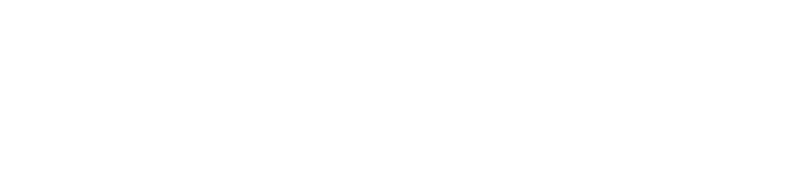
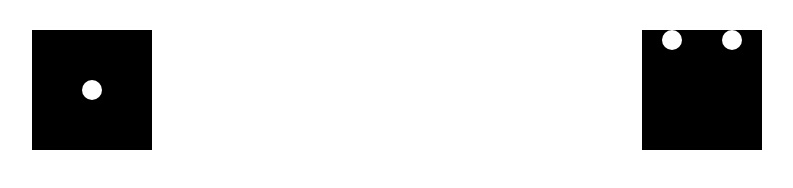
Before and after one commit to SrCodigo/HTML, a plain HTML site: page index.html in a window 1280 px wide. Shown: the whole page, without its empty margins (243-1036 px from the left). Drawn offline with Linux system fonts and the light colour scheme.

Commit message:
Se atermino el dado 1 parte de el 2 con flexbox

```diff
--- a/css/styles.css
+++ b/css/styles.css
@@ -3,3 +3,43 @@
     padding: 0;
     box-sizing: border-box;
 }
+
+.flex-main{
+    display: flex;
+    flex-wrap: wrap;
+    margin: 30px;
+    justify-content: space-around ;
+}
+
+.flex-container{
+    display: flex;
+    justify-content: center;
+    align-items: center;
+    width: 120px;
+    height: 120px;
+    background-color: black;
+}
+
+.flex-cara1{
+    border-radius: 50%;
+    background-color: white;
+    width: 20px;
+    height: 20px;
+}
+
+.flex-container2{
+    display: flex;
+    justify-content: space-around;
+    width: 120px;
+    height: 120px;
+    background-color: black;
+}
+
+.flex-cara2{
+
+    background-color: white;
+    border-radius: 50%;
+    width: 20px;
+    height: 20px;
+
+}
--- a/index.html
+++ b/index.html
@@ -9,6 +9,15 @@
         <title>ZONE THC</title>
     </head>
     <body>
+        <div class="flex-main">
+           <div class="flex-container">
+            <div class="flex-cara1"></div>
+          </div>
+          <div class="flex-container2">
+            <div class="flex-cara2"></div>
+            <div class="flex-cara2"></div>
+        </div>
+        </div>
 
     </body>
 </html>
```
